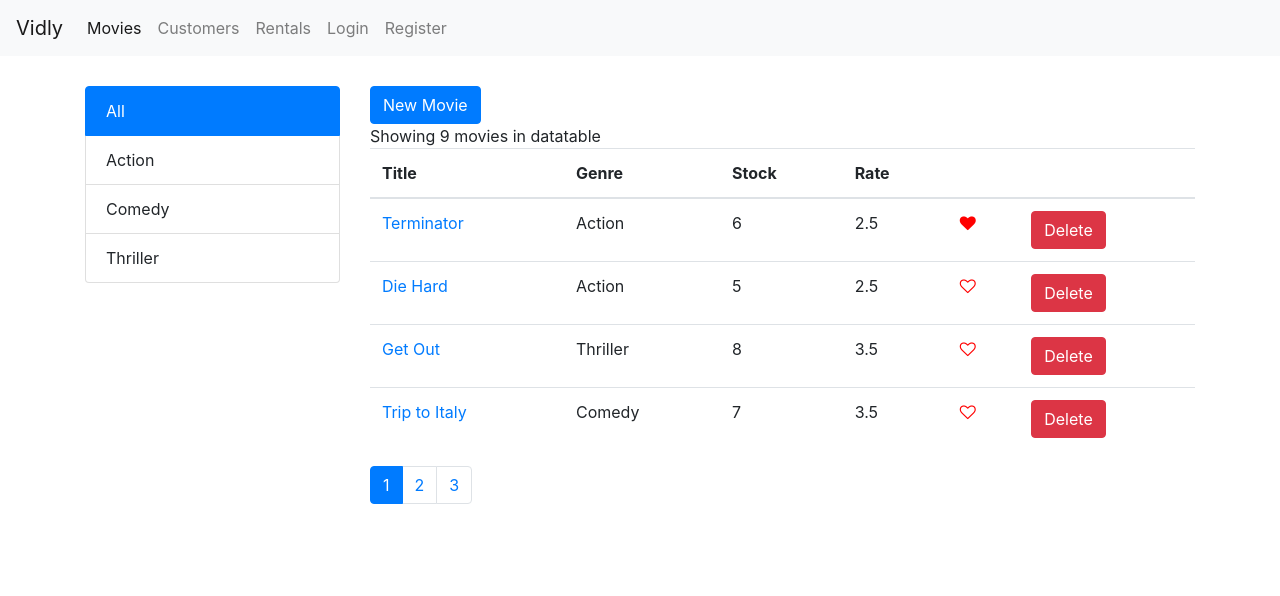
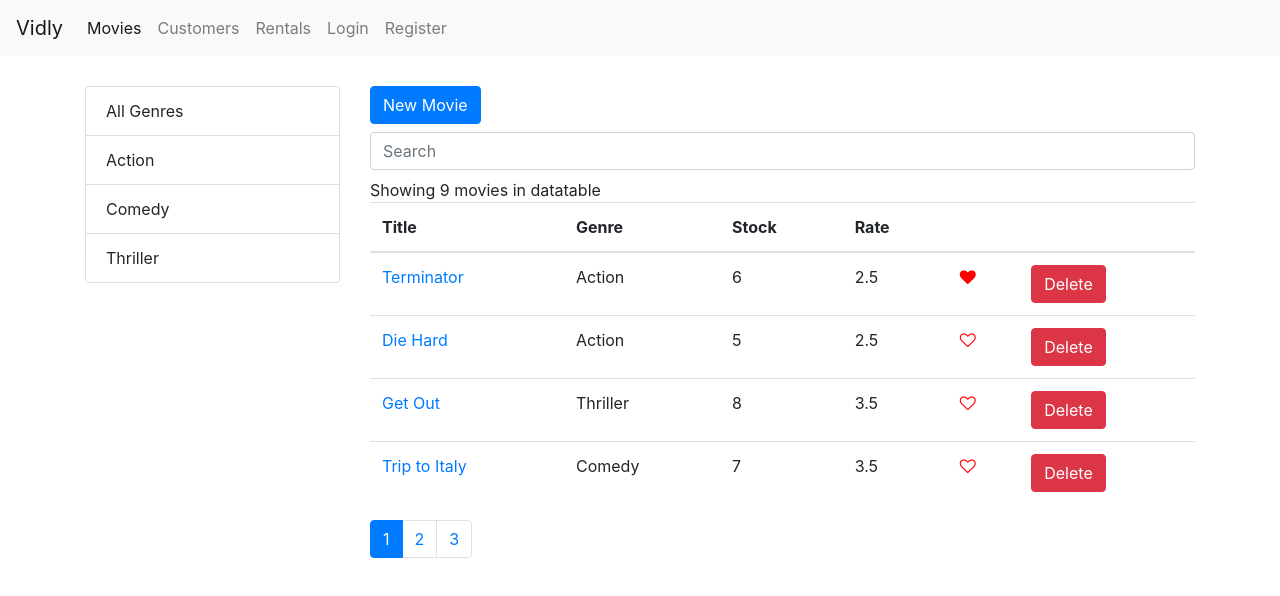
Before and after one commit to nehapatil31/react-vidly, a React (Create React App) app: page /movies in a window 1280 px wide. Shown: the top 596 px of the page. Built offline with nearby package versions, Linux system fonts and the light colour scheme.

Commit message:
Addition of search bar on movies page

```diff
--- a/src/components/genreList.jsx
+++ b/src/components/genreList.jsx
@@ -3,19 +3,10 @@ import React from "react";
 const GenreList = props => {
   return (
     <ul className="list-group">
-      <li
-        className={`clickable list-group-item${
-          props.activeGenre === "all" ? " active" : ""
-        }`}
-        key="all"
-        onClick={() => props.handleGenre("all")}
-      >
-        All
-      </li>
       {props.genres.map(genre => (
         <li
           className={`clickable list-group-item${
-            props.activeGenre === genre._id ? " active" : ""
+            props.activeGenre === genre ? " active" : ""
           }`}
           key={genre._id}
           onClick={() => props.handleGenre(genre)}
--- a/src/components/movies.jsx
+++ b/src/components/movies.jsx
@@ -10,13 +10,20 @@ import _ from "lodash";
 class Movies extends Component {
   state = {
     pageSize: 4,
-    movies: getMovies(),
-    genres: getGenres(),
-    activeGenre: "all",
+    movies: [],
+    genres: [],
+    searchQuery: "",
+    activeGenre: null,
     currentPage: 1,
     sortOrder: {}
   };
 
+  componentDidMount() {
+    const movies = getMovies();
+    const genres = [{ _id: "", name: "All Genres" }, ...getGenres()];
+
+    this.setState({ movies, genres });
+  }
   handleDelete = movie => {
     let moviesList = this.state.movies;
     moviesList = moviesList.filter(item => item._id !== movie._id);
@@ -32,19 +39,7 @@ class Movies extends Component {
   };
 
   handleGenre = genre => {
-    //Set active genre
-    this.setState({ activeGenre: genre._id });
-    this.setState({ currentPage: 1 });
-
-    const movies = getMovies();
-    if (genre === "all") {
-      this.setState({ activeGenre: "all" });
-      return this.setState({ movies });
-    }
-    const filteredMovies = movies.filter(movie => {
-      return movie.genre._id === genre._id;
-    });
-    this.setState({ movies: filteredMovies });
+    this.setState({ activeGenre: genre, currentPage: 1, searchQuery: "" });
   };
   handlePagination = page => {
     this.setState({ currentPage: page });
@@ -52,17 +47,54 @@ class Movies extends Component {
   onSort = sortOrder => {
     this.setState({ sortOrder });
   };
+  handleSearch = ({ target: input }) => {
+    this.setState({
+      activeGenre: null,
+      currentPage: 1,
+      searchQuery: input.value
+    });
+  };
+  getPagedData = () => {
+    const {
+      movies,
+      sortOrder,
+      currentPage,
+      pageSize,
+      searchQuery,
+      activeGenre
+    } = this.state;
+
+    let filtered = movies;
+
+    if (searchQuery) {
+      filtered = movies.filter(movie =>
+        movie.title.toLowerCase().startsWith(searchQuery.toLowerCase())
+      );
+    } else if (activeGenre && activeGenre._id) {
+      filtered = movies.filter(m => m.genre._id === activeGenre._id);
+    }
+
+    const sortedMovies = _.orderBy(
+      filtered,
+      [sortOrder.path],
+      [sortOrder.order]
+    );
+
+    const paginatedMovies = paginate(sortedMovies, currentPage, pageSize);
+    return {
+      data: paginatedMovies,
+      totalCount: filtered.length
+    };
+  };
 
   render() {
     const { length: count } = this.state.movies;
-    const { movies, currentPage, sortOrder } = this.state;
+    const { currentPage, sortOrder } = this.state;
     const { pageSize } = this.state;
 
     if (count === 0) return <span>There are no movies in the database.</span>;
 
-    const sortedMovies = _.orderBy(movies, [sortOrder.path], [sortOrder.order]);
-
-    const filteredMovies = paginate(sortedMovies, currentPage, pageSize);
+    const { totalCount, data: movies } = this.getPagedData();
     return (
       <div className="row">
         <div className="col-3">
@@ -85,16 +117,25 @@ class Movies extends Component {
           >
             New Movie
           </button>
-          <div>Showing {count} movies in datatable</div>
+          <input
+            className="my-2 form-control"
+            type="text"
+            placeholder="Search"
+            aria-label="Search"
+            onChange={this.handleSearch}
+            value={this.state.searchQuery}
+          ></input>
+
+          <div>Showing {totalCount} movies in datatable</div>
           <MoviesTable
-            filteredMovies={filteredMovies}
+            movies={movies}
             handleDelete={this.handleDelete}
             handleLike={this.handleLike}
             onSort={this.onSort}
             sortOrder={sortOrder}
           />
           <Pagination
-            itemsCount={movies.length}
+            itemsCount={totalCount}
             pageSize={pageSize}
             currentPage={currentPage}
             onClick={this.handlePagination}
--- a/src/components/moviesTable.jsx
+++ b/src/components/moviesTable.jsx
@@ -44,7 +44,7 @@ class MoviesTable extends Component {
         headerColumns={this.headerColumns}
         onSort={this.props.onSort}
         sortOrder={this.props.sortOrder}
-        data={this.props.filteredMovies}
+        data={this.props.movies}
       />
     );
   }
```
